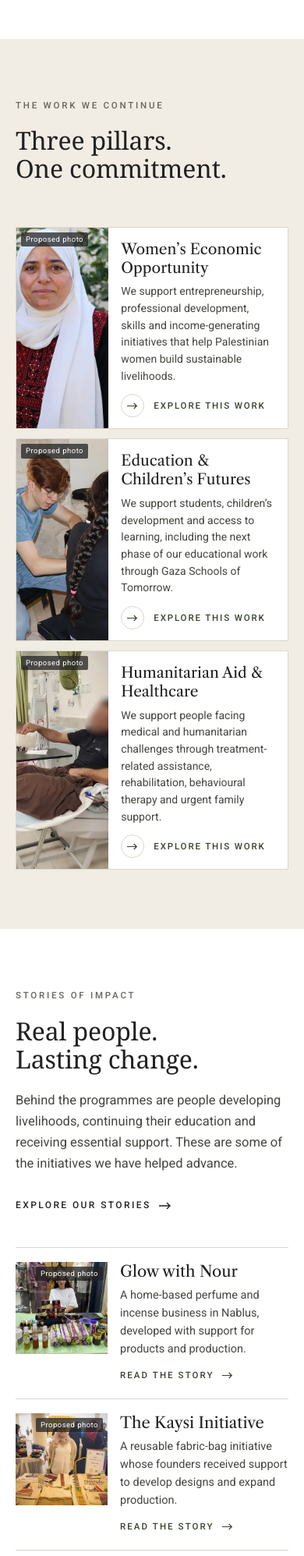
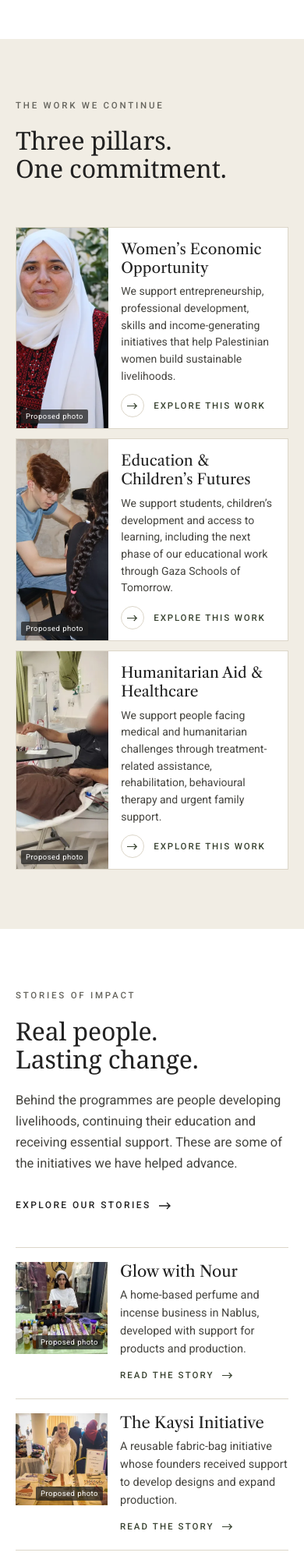
Before and after one commit to zein-sketch/sayidet-falasteen-preview, a plain HTML site: page index.html in a window 390 px wide. Shown: the part 2189-4184 px from the top of the page at 78% size. Drawn offline with nearby package versions, Linux system fonts and the light colour scheme; a web font is replaced by a local one.

Commit message:
Add files via upload

```diff
--- a/assets/site.css
+++ b/assets/site.css
@@ -456,3 +456,7 @@ p{margin:0 0 1em}
   .appeal-ctas{flex-direction:column;align-items:stretch}
   .appeal-ctas .btn{justify-content:space-between}
 }
+@media (max-width:720px){
+  .story .chip{top:auto;bottom:6px}
+  .pillar .chip{top:auto;bottom:6px}
+}
```
